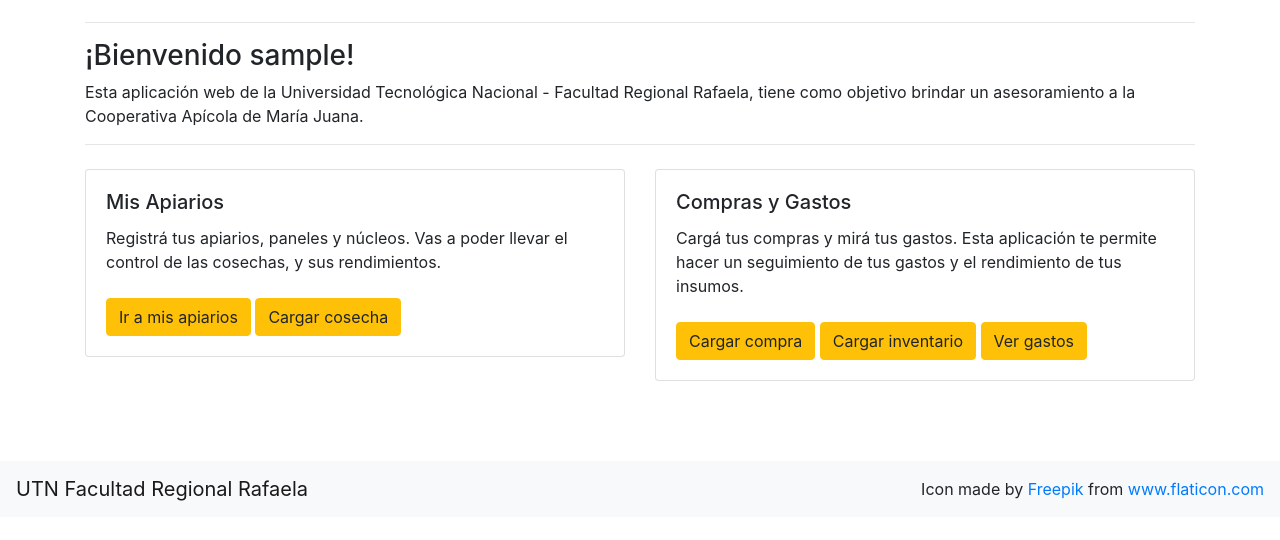
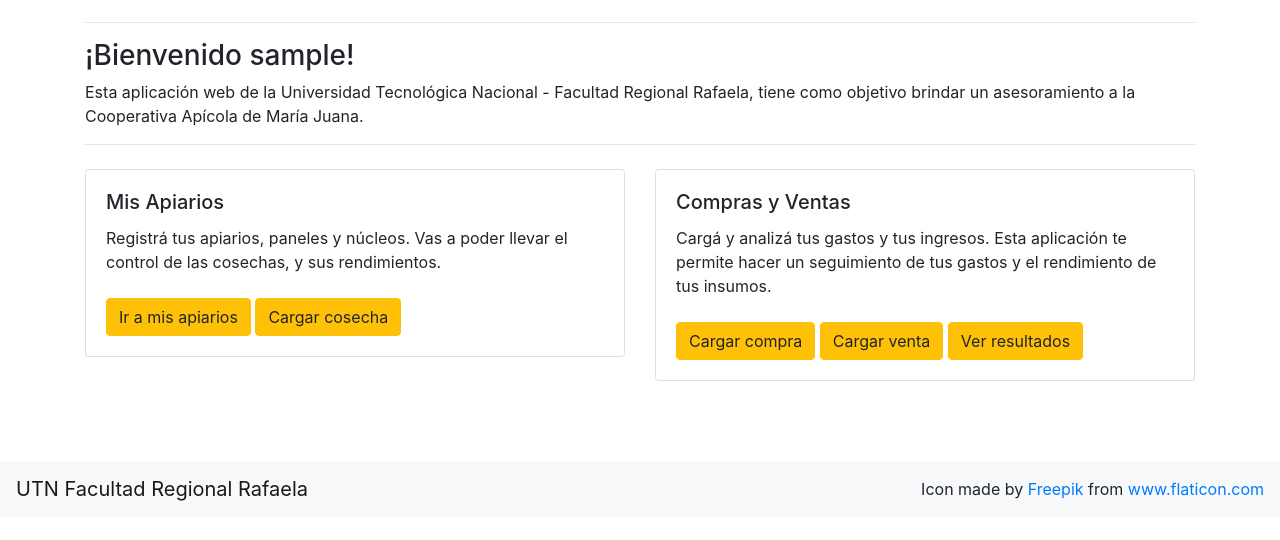
Before and after one commit to sofide/apicolapp, a Django app: page / in a window 1280 px wide. Shown: the part 204-744 px from the top of the page. Run offline with Django 3.2, Linux system fonts and the light colour scheme; the visitor is signed in with stand-in values (Sample User, id 1); some libraries are stand-ins or nearby versions.

Commit message:
update home buttons

```diff
--- a/core/templates/core/home.html
+++ b/core/templates/core/home.html
@@ -39,14 +39,14 @@
         <div class="col-xs-12 col-lg-6">
             <div class="card mt-2">
                 <div class="card-body">
-                    <h5 class="card-title">Compras y Gastos</h5>
+                    <h5 class="card-title">Compras y Ventas</h5>
                     <p class="card-text">
-                        Cargá tus compras y mirá tus gastos. Esta aplicación te permite hacer un
+                        Cargá y analizá tus gastos y tus ingresos. Esta aplicación te permite hacer un
                         seguimiento de tus gastos y el rendimiento de tus insumos.
                     </p>
-                    <a href="#" class="btn btn-warning mt-2">Cargar compra</a>
-                    <a href="#" class="btn btn-warning mt-2">Cargar inventario</a>
-                    <a href="#" class="btn btn-warning mt-2">Ver gastos</a>
+                    <a href="{% url 'purchase_product' %}" class="btn btn-warning mt-2">Cargar compra</a>
+                    <a href="{% url 'sale_new' %}" class="btn btn-warning mt-2">Cargar venta</a>
+                    <a href="{% url 'accounting_index' %}" class="btn btn-warning mt-2">Ver resultados</a>
                 </div>
             </div>
         </div>
```
